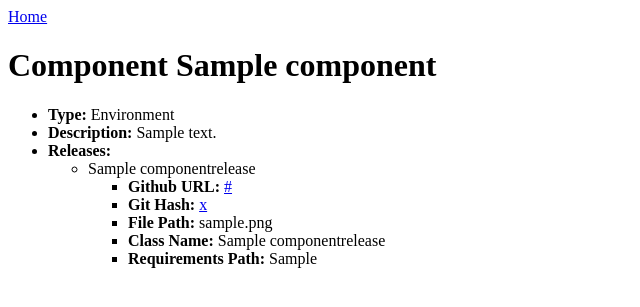
After one commit to nickjalbert/aos_web, a Django app: page /registry/1/ in a window 1280 px wide. The commit adds this page. Shown: the top 307 px of the page, without its empty margins (0-640 px from the left). Run offline with Django 3.2, Linux system fonts and the light colour scheme; tables that the repository leaves empty hold one stand-in row (values such as "Sample post").

Commit message:
Flesh out main and component pages a bit

```diff
--- a/registry/models.py
+++ b/registry/models.py
@@ -46,9 +46,21 @@ class Component(TimeStampedModel):
     def is_trainer(self):
         return self.component_type == Component.TRAINER
 
+    @property
+    def component_type_text(self):
+        return {
+            Component.ENVIRONMENT: "Environment",
+            Component.POLICY: "Policy",
+            Component.AGENT: "Agent",
+            Component.DATASET: "Dataset",
+            Component.TRAINER: "Trainer",
+        }[self.component_type]
+
 
 class ComponentRelease(TimeStampedModel):
-    component = models.ForeignKey("Component", on_delete=models.CASCADE)
+    component = models.ForeignKey(
+        "Component", on_delete=models.CASCADE, related_name="releases"
+    )
     name = models.CharField(max_length=200)
     git_hash = models.CharField(max_length=200)
     github_url = models.CharField(max_length=200)
--- /dev/null
+++ b/registry/templates/registry/component_detail.html
@@ -0,0 +1,44 @@
+<!DOCTYPE html>
+<html>
+  <head>
+    <meta charset="utf-8">
+    <title>Component: {{ component.name }}</title>
+  </head>
+  <body>
+
+    <a href="/">Home</a>
+    <h1>Component {{ component.name }}</h1>
+    <ul>
+      <li><b>Type:</b> {{ component.component_type_text }}</li>
+      <li><b>Description:</b> {{ component.description }}</li>
+      <li>
+        <b>Releases:</b>
+        <ul>
+          {% for release in component.releases.all %}
+            <li>{{ release.name }}</li>
+              <ul>
+                  <li>
+                    <b>Github URL:</b>
+                    <a href="{{ release.github_url }}">
+                      {{ release.github_url }}
+                    </a>
+                  </li>
+                  <li>
+                    <b>Git Hash:</b>
+                    <a href="{{release.github_url}}/tree/{{release.git_hash}}">
+                      {{ release.git_hash }}
+                    </a>
+                  </li>
+                  <li><b>File Path:</b> {{ release.file_path }}</li>
+                  <li><b>Class Name:</b> {{ release.class_name }}</li>
+                  <li>
+                    <b>Requirements Path:</b> {{ release.requirements_path }}
+                  </li>
+              </ul>
+          {% endfor %}
+        </ul>
+      </li>
+    </ul>
+
+  </body>
+</html>
--- a/registry/urls.py
+++ b/registry/urls.py
@@ -4,4 +4,7 @@ from . import views
 
 urlpatterns = [
     path("", views.index, name="index"),
+    path(
+        "<int:component_id>/", views.component_detail, name="component_detail"
+    ),
 ]
--- a/registry/views.py
+++ b/registry/views.py
@@ -1,5 +1,6 @@
 from django.http import HttpResponse
 from django.shortcuts import render  # noqa: F401
+from django.shortcuts import get_object_or_404
 
 from .models import Component
 from .models import ComponentRelease
@@ -11,3 +12,9 @@ def index(request):
         f"There are {Component.objects.count()} Components with "
         f"{ComponentRelease.objects.count()} releases."
     )
+
+
+def component_detail(request, component_id):
+    component = get_object_or_404(Component, pk=component_id)
+    context = {"component": component}
+    return render(request, "registry/component_detail.html", context)
```
Also changed, not shown: leaderboard/templates/leaderboard/index.html (+25 -5 lines), registry/migrations/0003_alter_componentrelease_component.py (added).
